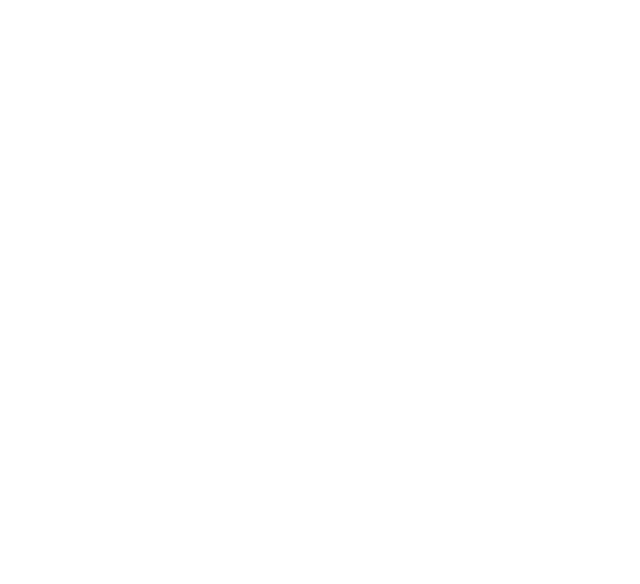
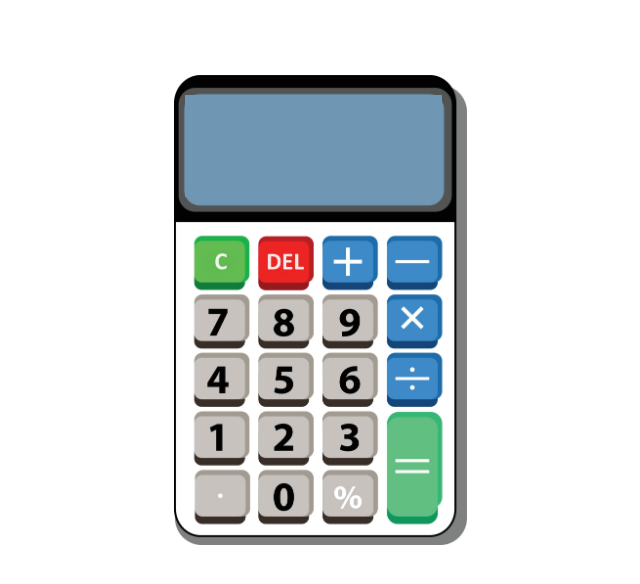
Before and after one commit to m-hamza-hashim/calculator-javascript, a plain HTML site: page index.html in a window 1280 px wide. Shown: the whole page, without its empty margins (320-960 px from the left). Drawn offline with Linux system fonts and the light colour scheme.

Commit message:
complete ui

```diff
--- /dev/null
+++ b/app.js
@@ -0,0 +1,56 @@
+var inp1 = document.getElementsByClassName("inp1")[0];
+
+document.getElementsByTagName("body")[0].onload = function () {
+    inp1.focus();
+};
+
+document.addEventListener("keydown", function(event) {
+    event.preventDefault();
+});
+
+function digit(btn) {
+    inp1.value += btn;
+}
+
+var classNames = ["zero", "one", "two", "three", "four", "five", "six", "seven", "eight", "nine"];
+
+for (i = 0; i <= 9; i++) {
+    // Get the button element
+    var button = document.getElementsByClassName(classNames[i])[0];
+    // Add event listener to the button
+    button.addEventListener("click", function() {
+        digit(i);
+    });
+}
+
+
+// document.getElementsByClassName("one")[0].addEventListener("click", function() {
+//     digit(1);
+// });
+// document.getElementsByClassName("two")[0].addEventListener("click", function() {
+//     digit(2);
+// });
+// document.getElementsByClassName("three")[0].addEventListener("click", function() {
+//     digit(3);
+// });
+// document.getElementsByClassName("four")[0].addEventListener("click", function() {
+//     digit(4);
+// });
+// document.getElementsByClassName("five")[0].addEventListener("click", function() {
+//     digit(5);
+// });
+// document.getElementsByClassName("six")[0].addEventListener("click", function() {
+//     digit(6);
+// });
+// document.getElementsByClassName("seven")[0].addEventListener("click", function() {
+//     digit(7);
+// });
+// document.getElementsByClassName("eight")[0].addEventListener("click", function() {
+//     digit(8);
+// });
+// document.getElementsByClassName("nine")[0].addEventListener("click", function() {
+//     digit(9);
+// });
+// document.getElementsByClassName("zero")[0].addEventListener("click", function() {
+//     digit(0);
+// });
--- a/index.html
+++ b/index.html
@@ -1,11 +1,42 @@
 <!DOCTYPE html>
 <html lang="en">
 <head>
-    <meta charset="UTF-8">
-    <meta name="viewport" content="width=device-width, initial-scale=1.0">
-    <title>Document</title>
+    <meta charset="UTF-8" />
+    <meta name="viewport" content="width=device-width, initial-scale=1.0" />
+    <meta name="description" content="calculator" />
+    <meta name="keywords" content="calculator, javascript" />
+    <meta name="robots" content="nofollow" />
+    <meta http-equiv="author" content="M.Hamza Hashim" />
+    <title>Calculator</title>
+    <link rel="stylesheet" href="style.css" type="text/css" />
+    <link rel="icon" type="image/png" href="images/icon.webp" />
 </head>
 <body>
-
+    <div class="cal" id="cal">
+        <div class="one" id="one"></div>
+        <div class="two"></div>
+        <div class="three"></div>
+        <div class="four"></div>
+        <div class="five"></div>
+        <div class="six"></div>
+        <div class="seven"></div>
+        <div class="eight"></div>
+        <div class="nine"></div>
+        <div class="zero"></div>
+        <div class="add"></div>
+        <div class="sub"></div>
+        <div class="divide"></div>
+        <div class="mul"></div>
+        <div class="equ"></div>
+        <div class="mod"></div>
+        <div class="c"></div>
+        <div class="del"></div>
+        <div class="dec"></div>
+        <form>
+        <input type="text" class="inp1" id="inp1" />
+        <input type="text" class="inp2" />
+    </form>
+</div>
+<script src="app.js"></script>
 </body>
 </html>
--- /dev/null
+++ b/style.css
@@ -0,0 +1,94 @@
+@font-face {
+    font-family: clock;
+    src: url(fonts/digital-7.ttf);
+}
+
+.cal {
+    width: 293px;
+    height: 470px;
+    background-image: url(images/calculator.jpg);
+    background-size: contain;
+    background-repeat: no-repeat;
+    background-color: red;
+    position: relative;
+    margin: 75px auto;
+}
+
+.inp1 {
+    width: 253px;
+    height: 67px;
+    font-size: 60px;
+    position: absolute;
+    left: 11px;
+    top: 20px;
+    background-color: #6f96b3;
+    text-align: end;
+    border: none;
+    color: white;
+    font-family: clock;
+}
+
+.inp1:focus, .inp2:focus {
+    outline: none;
+}
+
+.cal > div {
+    width: 55px;
+    height: 55px;
+    position: absolute;
+    cursor: pointer;
+}
+
+.one, .two, .three {
+    bottom: 80px;
+}
+
+.four, .five, .six, .divide {
+    bottom: 138px;
+}
+
+.seven, .eight, .nine, .mul {
+    top: 218px;
+}
+
+.divide, .mul, .sub, .equ {
+    right: 25px;
+}
+
+.equ {
+    height: 114px !important;
+}
+
+.c, .del, .add, .sub {
+    top: 160px;
+}
+
+.zero, .mod, .dec, .equ {
+    bottom: 20px;
+}
+
+.one, .four, .seven, .dec, .c {
+    left: 20px;
+}
+
+.two, .five, .eight, .zero, .del {
+    left: 84px;
+}
+
+.three, .six, .nine, .mod, .add {
+    right: 90px;
+}
+
+.inp2 {
+    width: 253px;
+    position: absolute;
+    top: 84px;
+    left: 11px;
+    height: 36px;
+    text-align: end;
+    color: white;
+    font-size: 27px;
+    background-color: #6f96b3;
+    font-family: clock;
+    border: none;
+}
```
Also changed, not shown: fonts/digital-7.ttf (added), images/calculator.jpg (added), images/icon.webp (added).
